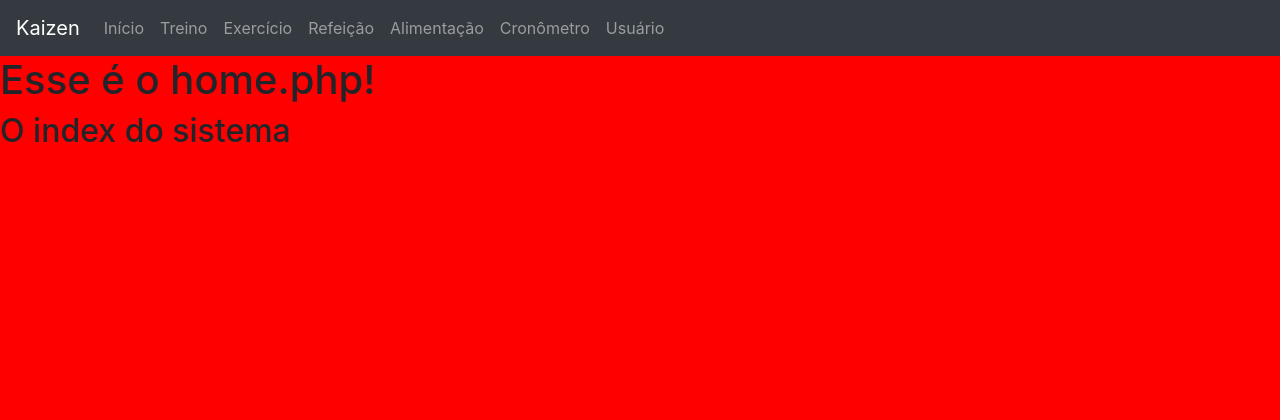
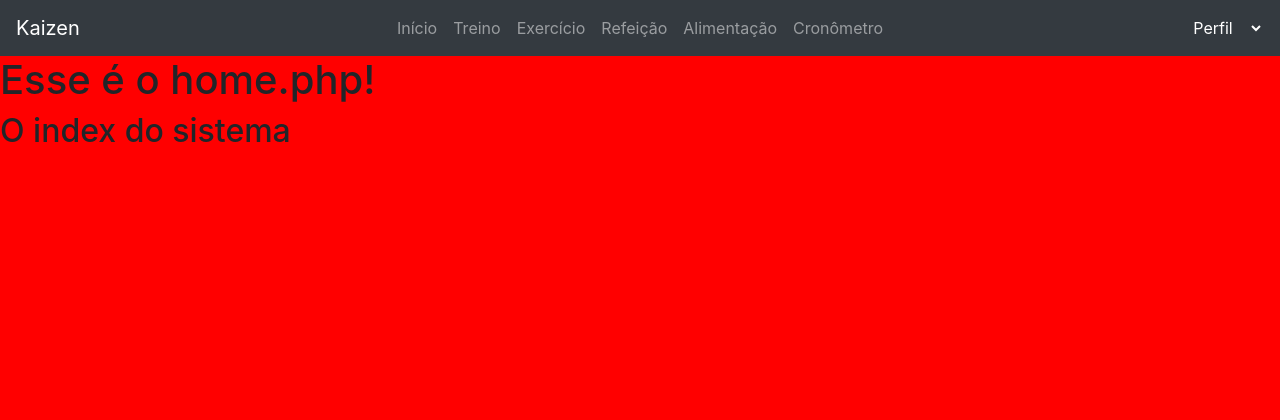
Before and after one commit to pedromnicolau/Projeto-PI---Kaizen, a PHP site: page / in a window 1280 px wide. Shown: the top 420 px of the page. Run offline with PHP 8.4, Linux system fonts and the light colour scheme.

Commit message:
Alterações na navbar
Realizado ajuste para posicionamento central do menu da navbar e também iniciado a criação do menu de opções do usuário

```diff
--- a/kaizen/Formatacao/style.css
+++ b/kaizen/Formatacao/style.css
@@ -1,9 +1,25 @@
 body {
-  background-color: red;
-  min-height: calc(100vh + 300px);
+    background-color: red;
+    min-height: calc(100vh + 300px);
 }
 
 footer {
-  position: absolute;
-  bottom: -400px;
+    position: absolute;
+    bottom: -400px;
 }
+
+.navbar-nav {
+    float: none;
+    top: 50%;
+    left: 50%;
+    transform: translate(-50%, -50%);
+    position: absolute;
+    overflow: hidden;
+}
+
+#user-options {
+    border: none;
+    background-color: transparent;
+    text-align: center;
+    color: white;
+}
--- a/kaizen/Views/menu.php
+++ b/kaizen/Views/menu.php
@@ -6,7 +6,7 @@
   </button>
   <div class="collapse navbar-collapse" id="navbarNav">
     <ul class="navbar-nav">
-      <li class="nav-item">
+      <li id="nav-item">
         <a class="nav-link" href="index.php">Início</a>
       </li>
       <li class="nav-item">
@@ -24,9 +24,12 @@
       <li class="nav-item">
         <a class="nav-link" href="cronometro.php">Cronômetro</a>
       </li>
-      <li class="nav-item">
-        <a class="nav-link" href="usuario.php">Usuário</a>
-      </li>
     </ul>
   </div>
+  <select name="user" id="user-options">
+    <option value="Perfil">Perfil</option>
+    <option value="goals">Metas</option>
+    <option value="evolution">Evolução</option>
+    <option value="logout">Sair</option>
+  </select>
 </nav>
```
